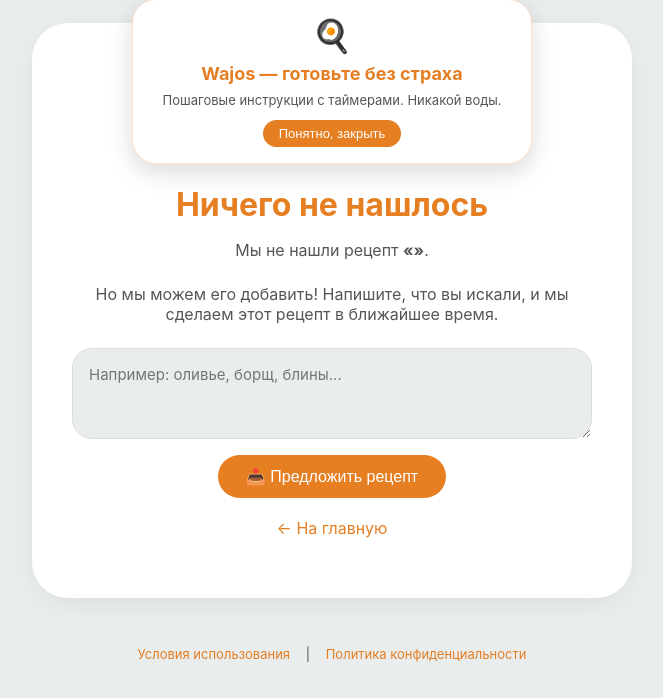
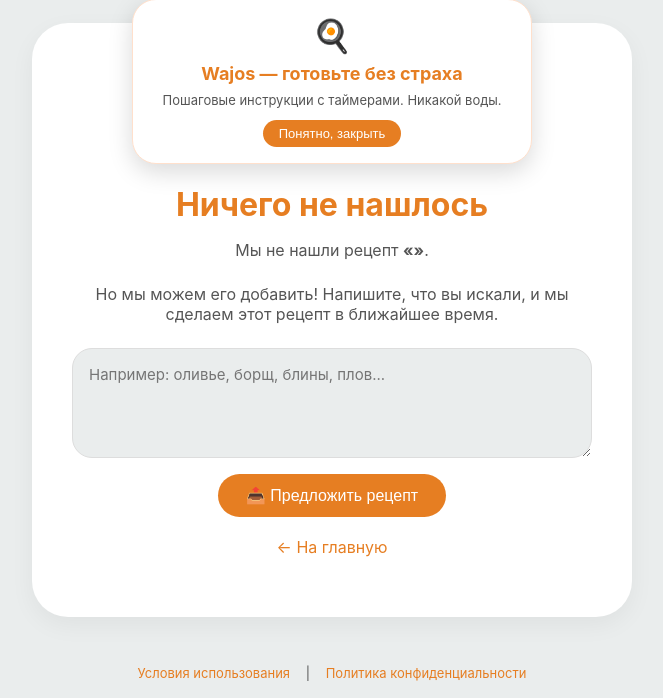
Before and after one commit to levstepansin-ship-it/django_project, a Django app: template recipes/templates/recipes/no_results.html in a window 1280 px wide. Shown: the part 21-719 px from the top of the page, without its empty margins (308-971 px from the left). Run offline with Django 4.2, Linux system fonts and the light colour scheme; the template is opened without the code that fills it, so the values that code supplies are empty.

Commit message:
Update no_results.html

```diff
--- a/recipes/templates/recipes/no_results.html
+++ b/recipes/templates/recipes/no_results.html
@@ -12,7 +12,7 @@
     <form method="POST" action="{% url 'suggest_recipe' %}" class="no-results-form">
         {% csrf_token %}
         <input type="hidden" name="query" value="{{ query }}">
-        <textarea name="message" rows="3" placeholder="Например: оливье, борщ, блины..." required></textarea>
+        <textarea name="message" rows="4" placeholder="Например: оливье, борщ, блины, плов..." required></textarea>
         <button type="submit">📤 Предложить рецепт</button>
     </form>
 
```
